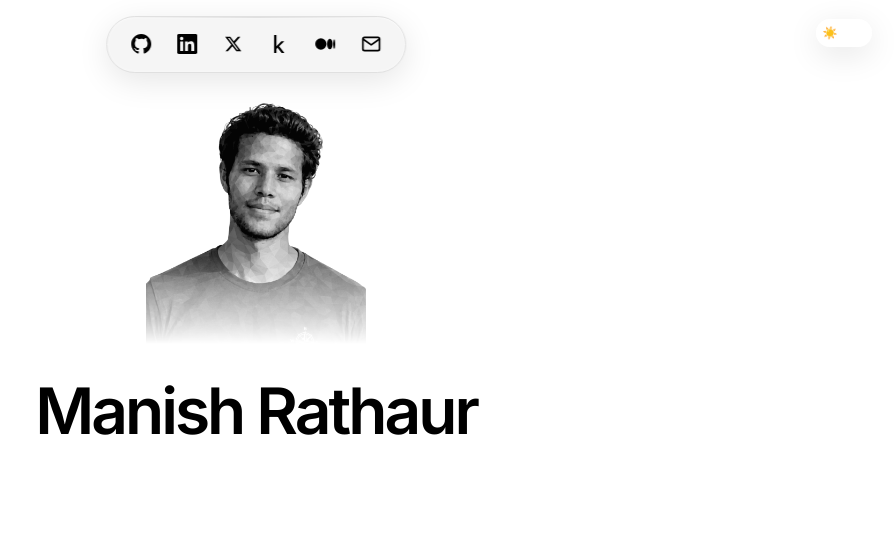
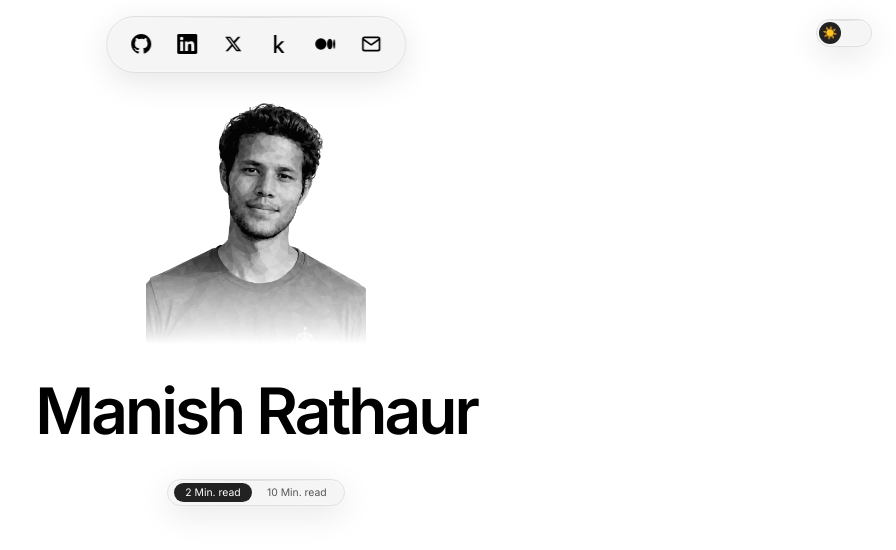
Before and after one commit to Rawdyrathaur/portfolio, a React (Vite) app: page / in a window 1280 px wide. Shown: the top 550 px of the page, without its empty margins (384-1280 px from the left). Built offline with nearby package versions, Linux system fonts and the light colour scheme.

Commit message:
updated new code

```diff
--- a/src/App.jsx
+++ b/src/App.jsx
@@ -3,12 +3,14 @@ import Hero from './components/Hero/Hero'
 import Navbar from './components/Navbar/Navbar'
 import ThemeToggle from './components/ThemeToggle/ThemeToggle'
 
+import ReadMode from './components/ReadMode/ReadMode'
 function App() {
   return (
     <main>
       <Hero />
       <Navbar />
       <ThemeToggle />
+      <ReadMode />
     </main>
   )
 }
--- /dev/null
+++ b/src/components/ReadMode/ReadMode.css
@@ -0,0 +1,80 @@
+/* ========================
+   READ MODE STYLES
+======================== */
+
+.readmode {
+  display: flex;
+  align-items: center;
+  gap: 0.25rem;
+  width: fit-content;
+  background: var(--surface);
+  backdrop-filter: blur(5px);
+  -webkit-backdrop-filter: blur(5px);
+  border: 1px solid var(--border);
+  border-radius: 999px;
+  padding: 0.2rem 0.4rem;
+  margin-top: 1rem;
+  margin-left: auto;
+  margin-right: auto;
+  box-shadow:
+    0 8px 32px rgba(0, 0, 0, 0.1),
+    inset 0 1px 0 rgba(255, 255, 255, 0.5),
+    inset 0 -1px 0 rgba(255, 255, 255, 0.1),
+    inset 0 0 4px 2px rgba(255, 255, 255, 0.2);
+  overflow: hidden;
+  position: relative;
+}
+
+.readmode::before {
+  content: '';
+  position: absolute;
+  top: 0;
+  left: 0;
+  right: 0;
+  height: 1px;
+  background: linear-gradient(90deg, transparent, var(--border), transparent);
+}
+
+.readmode__btn {
+  padding: 0.2rem 0.7rem;
+  border-radius: 999px;
+  border: none;
+  background: transparent;
+  color: var(--text-muted);
+  font-size: 0.65rem;
+  font-family: 'Inter', sans-serif;
+  cursor: pointer;
+  transition: background 0.3s ease, color 0.3s ease;
+  position: relative;
+  overflow: hidden;
+}
+
+.readmode__btn--active {
+  background: var(--accent);
+  color: var(--bg);
+}
+
+.ripple {
+  position: absolute;
+  border-radius: 50%;
+  background: radial-gradient(circle, rgba(255,255,255,0.15) 0%, transparent 70%);
+  transform: scale(0);
+  animation: liquid 0.7s cubic-bezier(0.25, 0.46, 0.45, 0.94);
+  pointer-events: none;
+  mix-blend-mode: overlay;
+}
+
+@keyframes liquid {
+  0% {
+    transform: scale(0);
+    opacity: 1;
+  }
+  60% {
+    transform: scale(2);
+    opacity: 0.5;
+  }
+  100% {
+    transform: scale(3);
+    opacity: 0;
+  }
+}
--- /dev/null
+++ b/src/components/ReadMode/ReadMode.jsx
@@ -0,0 +1,48 @@
+/* ========================
+   READ MODE COMPONENT
+======================== */
+
+import { useState } from 'react'
+import './ReadMode.css'
+
+function ReadMode() {
+  const [active, setActive] = useState('short')
+
+  const handleClick = (e, mode) => {
+    const btn = e.currentTarget
+    const ripple = document.createElement('span')
+    const rect = btn.getBoundingClientRect()
+    const size = Math.max(rect.width, rect.height)
+    const x = e.clientX - rect.left - size / 2
+    const y = e.clientY - rect.top - size / 2
+
+    ripple.style.width = ripple.style.height = `${size}px`
+    ripple.style.left = `${x}px`
+    ripple.style.top = `${y}px`
+    ripple.classList.add('ripple')
+
+    btn.appendChild(ripple)
+    setTimeout(() => ripple.remove(), 600)
+
+    setActive(mode)
+  }
+
+  return (
+    <div className="readmode">
+      <button
+        className={`readmode__btn ${active === 'short' ? 'readmode__btn--active' : ''}`}
+        onClick={(e) => handleClick(e, 'short')}
+      >
+        2 Min. read
+      </button>
+      <button
+        className={`readmode__btn ${active === 'detailed' ? 'readmode__btn--active' : ''}`}
+        onClick={(e) => handleClick(e, 'detailed')}
+      >
+        10 Min. read
+      </button>
+    </div>
+  )
+}
+
+export default ReadMode
--- a/src/components/ThemeToggle/ThemeToggle.css
+++ b/src/components/ThemeToggle/ThemeToggle.css
@@ -10,31 +10,55 @@
   width: 56px;
   height: 28px;
   border-radius: 999px;
-  border: 1px solid rgba(255, 255, 255, 0.3);
-  background: rgba(255, 255, 255, 0.18);
+  border: 1px solid var(--border);
+  background: var(--surface);
   backdrop-filter: blur(5px);
   -webkit-backdrop-filter: blur(5px);
   box-shadow:
     0 8px 32px rgba(0, 0, 0, 0.1),
-    inset 0 1px 0 rgba(255, 255, 255, 0.5);
+    inset 0 1px 0 rgba(255, 255, 255, 0.5),
+    inset 0 -1px 0 rgba(255, 255, 255, 0.1),
+    inset 0 0 4px 2px rgba(255, 255, 255, 0.2);
   cursor: pointer;
   display: flex;
   align-items: center;
   padding: 2px;
   transition: background 0.3s ease;
+  overflow: hidden;
+}
+
+.theme-toggle::before {
+  content: '';
+  position: absolute;
+  top: 0;
+  left: 0;
+  right: 0;
+  height: 1px;
+  background: linear-gradient(90deg, transparent, var(--border), transparent);
+}
+
+.theme-toggle::after {
+  content: '';
+  position: absolute;
+  top: 0;
+  left: 0;
+  width: 1px;
+  height: 100%;
+  background: linear-gradient(180deg, var(--border), transparent, var(--border));
 }
 
 .theme-toggle__thumb {
   width: 22px;
   height: 22px;
   border-radius: 50%;
-  background: rgba(255, 255, 255, 0.9);
+  background: var(--accent);
   display: flex;
   align-items: center;
   justify-content: center;
   font-size: 12px;
   transition: transform 0.3s ease;
   transform: translateX(0);
+  z-index: 1;
 }
 
 .theme-toggle--dark .theme-toggle__thumb {
```
